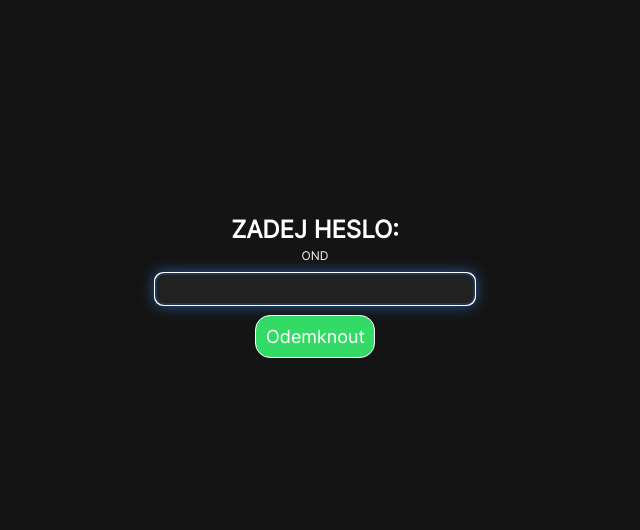
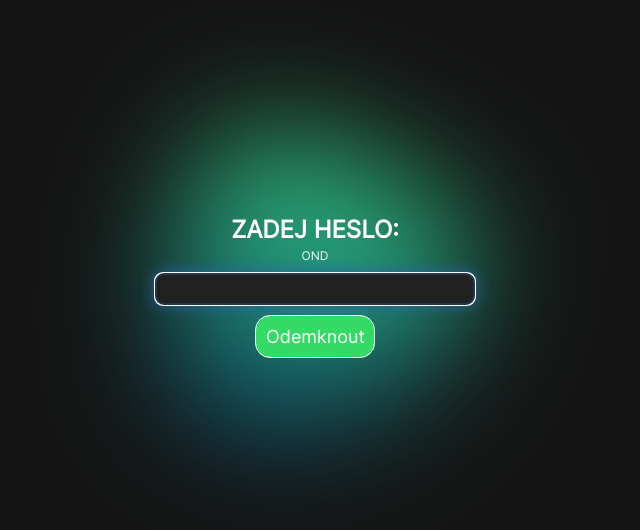
Before and after one commit to ONDM/cetba, a plain HTML site: page index.html in a window 1280 px wide. Shown: the part 104-634 px from the top of the page, without its empty margins (325-965 px from the left). Drawn offline with Linux system fonts and the light colour scheme.

Commit message:
Update index.html

```diff
--- a/index.html
+++ b/index.html
@@ -16,6 +16,11 @@
 </head>
 
 <body>
+  <div id="gradient-container">
+    <div class="gradient"></div>
+  </div>
+  <div class="container">
+
   <div id="content" class="hidden">
   <div class="buttons-container">
     <button onclick="showContent(1)"><span class="button-number">1</span>Hamlet</button>
```
